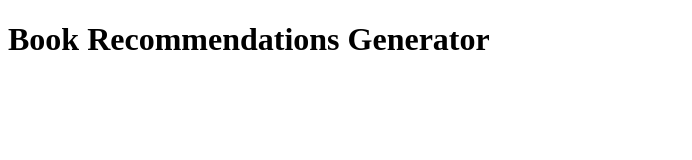
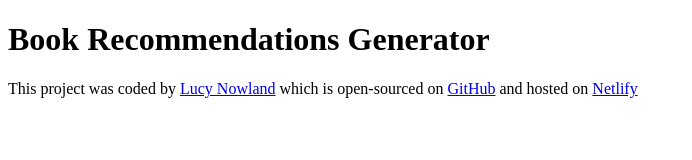
Before and after one commit to lucynowland/book-recommendations-generator, a plain HTML site: page index.html in a window 1280 px wide. Shown: the whole page, without its empty margins (0-692 px from the left). Drawn offline with Linux system fonts and the light colour scheme.

Commit message:
Added the footer
Includes links to the GitHub Profile & Repository and Netlify URL

```diff
--- a/index.html
+++ b/index.html
@@ -9,6 +9,22 @@
   <body>
     <h1>Book Recommendations Generator</h1>
 
+    <footer>
+      This project was coded by
+      <a href="https://github.com/lucynowland" target="_blank">Lucy Nowland</a>
+      which is open-sourced on
+      <a
+        href="https://github.com/lucynowland/book-recommendations-generator"
+        target="_blank"
+        >GitHub</a
+      >
+      and hosted on
+      <a
+        href="https://book-recommendations-generator.netlify.app/"
+        target="_blank"
+        >Netlify</a
+      >
+    </footer>
     <script src="src/script.js"></script>
   </body>
 </html>
```
